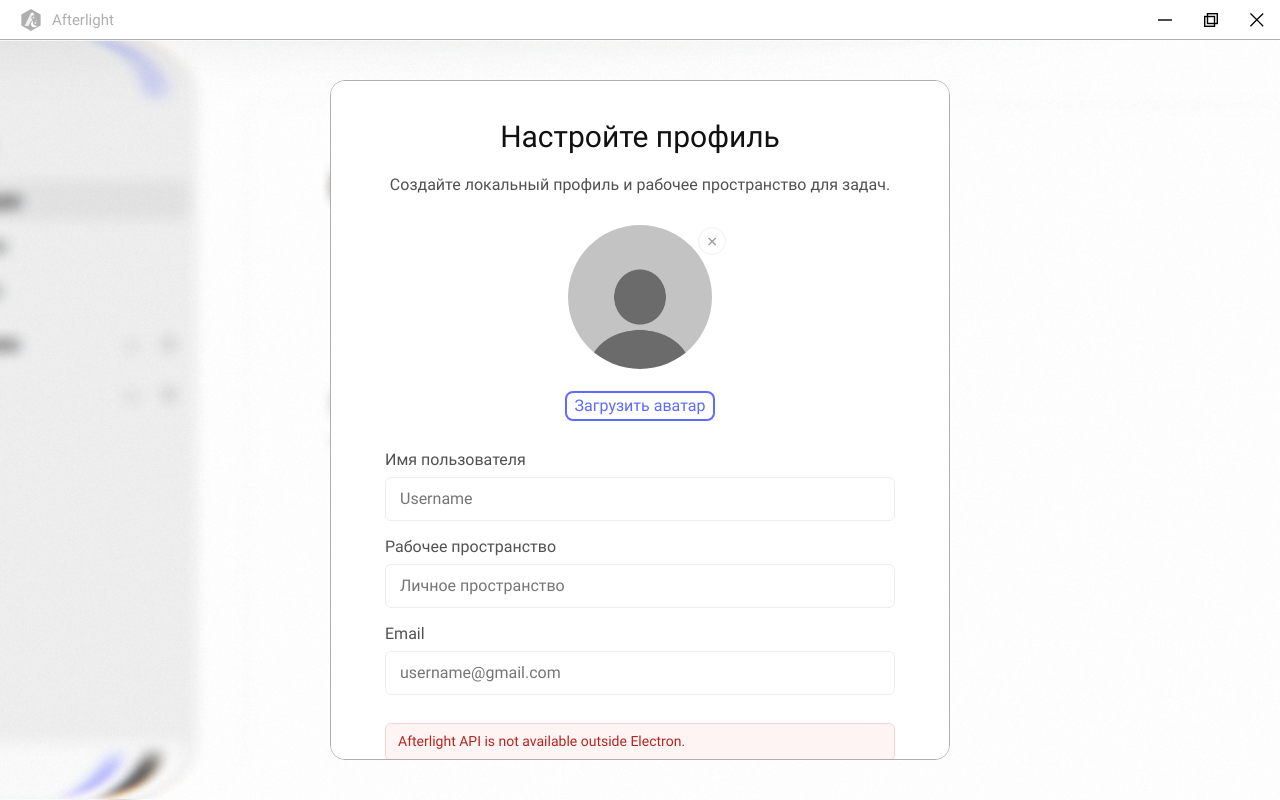
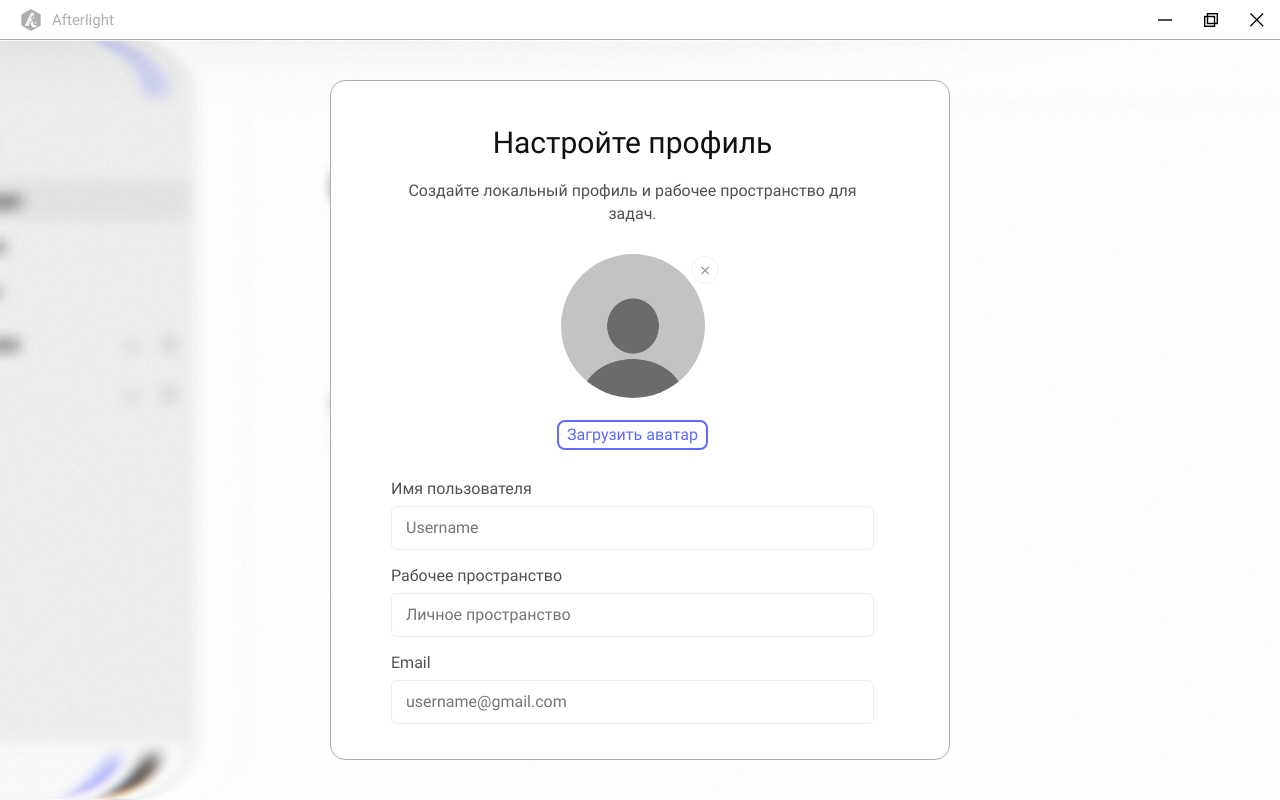
Before and after one commit to soc1almemory/afterlight, a React (Vite) app: page / in a window 1280 px wide. Built offline with nearby package versions, Linux system fonts and the light colour scheme.

Commit message:
setup: scrollbar fix

```diff
--- a/src/renderer/components/ProfileSetup.tsx
+++ b/src/renderer/components/ProfileSetup.tsx
@@ -124,12 +124,13 @@ export const ProfileSetup = () => {
 
       <main className="setup-workspace">
         <form className="setup-panel" onSubmit={handleSubmit}>
-          <div className="setup-heading">
+          <div className="setup-panel-scroll">
+            <div className="setup-heading">
             <h1>{copy.heading}</h1>
             <p>{copy.subheading}</p>
           </div>
 
-          <div className="setup-avatar-block">
+            <div className="setup-avatar-block">
             <div className="setup-avatar-shell">
               <img
                 className="setup-avatar"
@@ -158,7 +159,7 @@ export const ProfileSetup = () => {
             </button>
           </div>
 
-          <div className="setup-fields">
+            <div className="setup-fields">
             <label className="form-field">
               <span>{copy.name}</span>
               <input value={name} onChange={(event) => setName(event.target.value)} placeholder="Username" />
@@ -177,9 +178,9 @@ export const ProfileSetup = () => {
             </label>
           </div>
 
-          {error ? <div className="app-error">{error}</div> : null}
+            {error ? <div className="app-error">{error}</div> : null}
 
-          <div className="setup-actions-row">
+            <div className="setup-actions-row">
             <button className="setup-submit" type="submit" disabled={!canSubmit || isSaving}>
               {isSaving ? copy.loading : copy.start}
             </button>
@@ -203,6 +204,7 @@ export const ProfileSetup = () => {
                 </button>
               </div>
             </fieldset>
+            </div>
           </div>
         </form>
       </main>
--- a/src/renderer/styles/app.css
+++ b/src/renderer/styles/app.css
@@ -363,10 +363,22 @@ body {
 .setup-panel {
   width: min(620px, calc(100vw - 32px));
   max-height: 100%;
-  overflow: auto;
+  overflow: hidden;
   border: 1px solid #AEAEAE;
   border-radius: 15px;
   background: #ffffff;
+  display: grid;
+  grid-template-rows: minmax(0, 1fr);
+}
+
+.setup-panel-scroll {
+  width: auto;
+  min-height: 0;
+  max-height: calc(100% - 12px);
+  overflow: auto;
+  margin: 6px;
+  border-radius: 10px;
+  scrollbar-gutter: stable;
   display: flex;
   flex-direction: column;
   gap: clamp(16px, 3.6vh, 30px);
```
